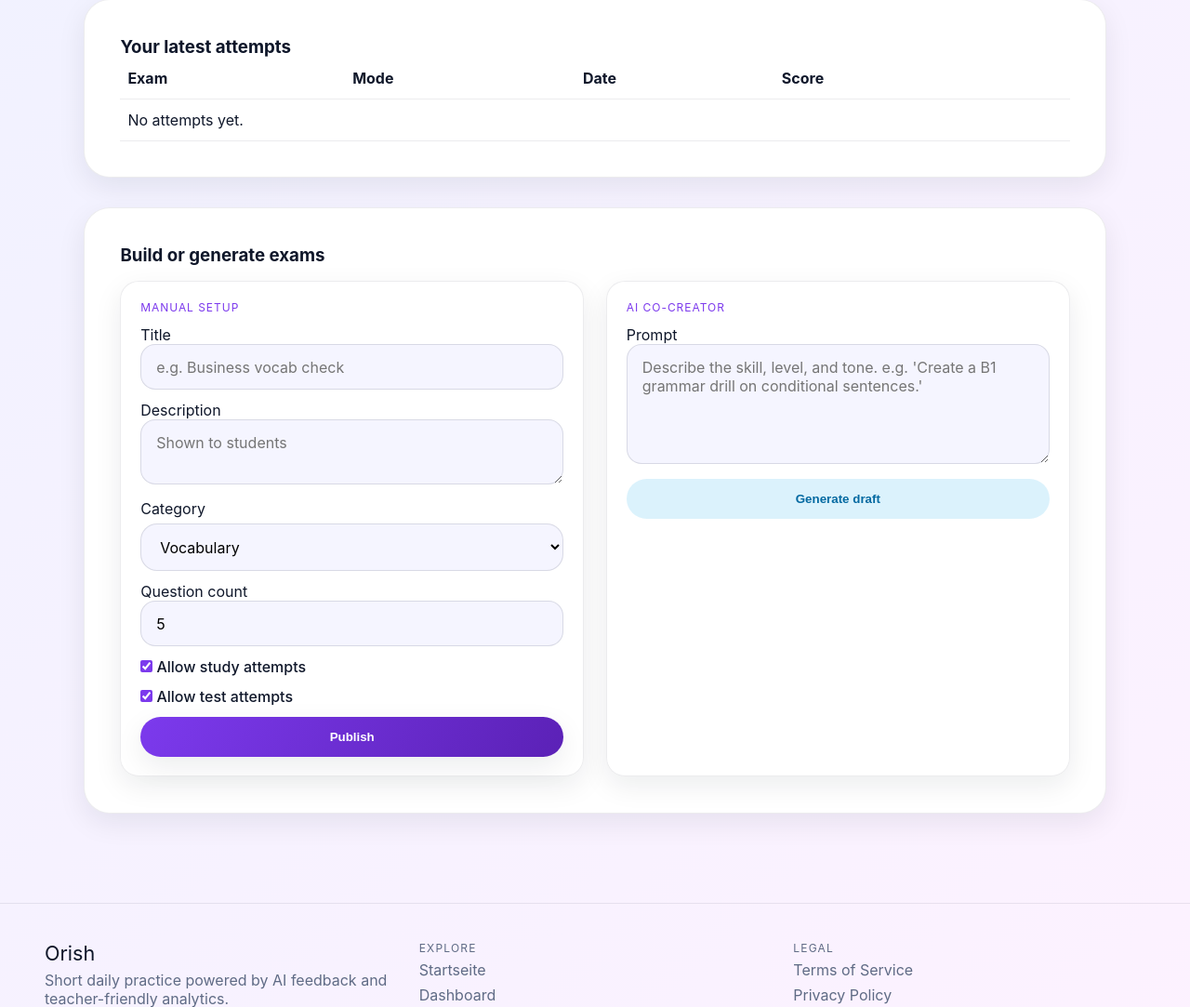
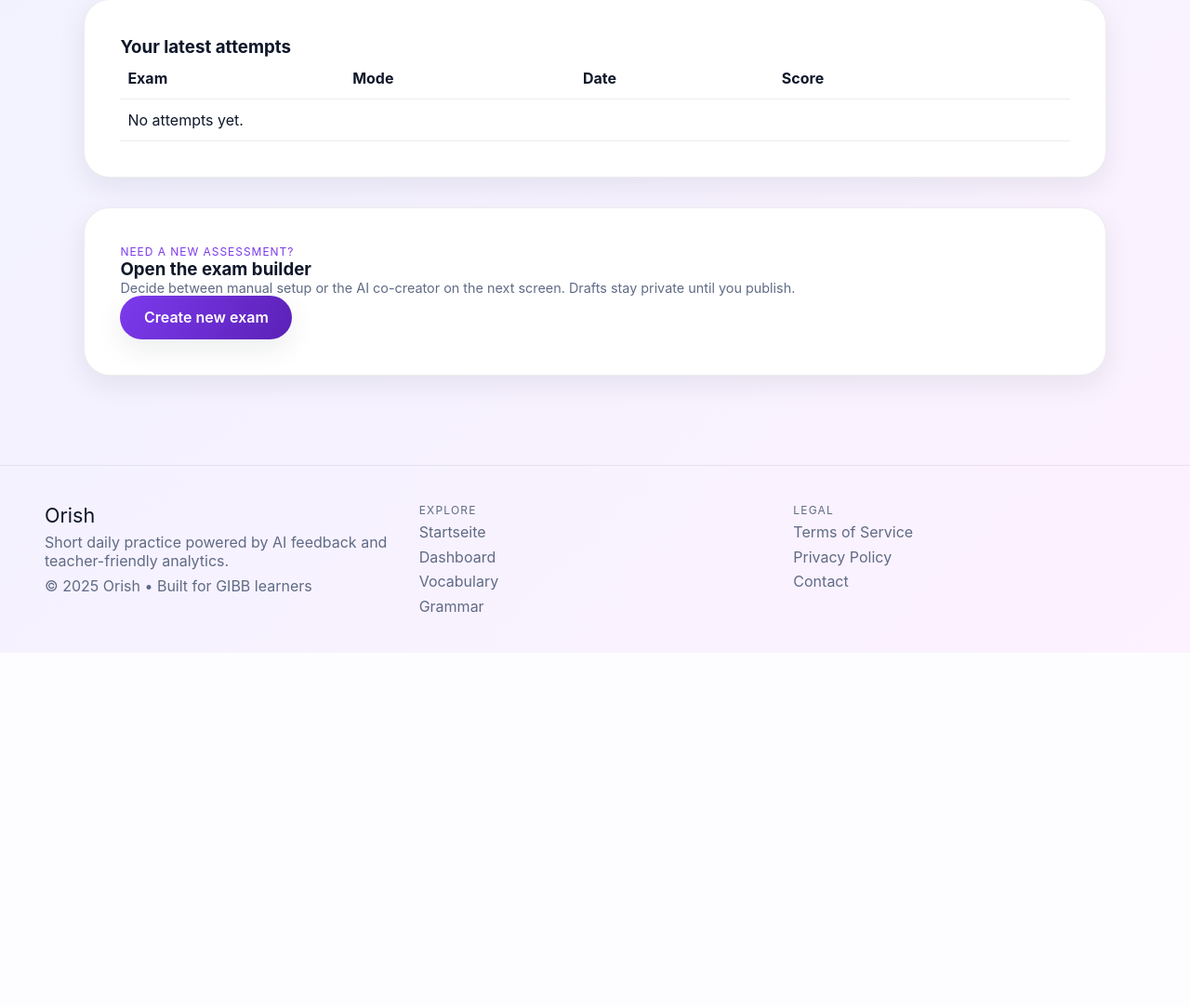
Before and after one commit to lhauri/orish, a Flask app: page /exams in a window 1280 px wide. Shown: the part 696-1779 px from the top of the page at 93% size. After the commit the page ends 1355 px from the top, so only its background shows below. Run offline with Flask 3, Linux system fonts and the light colour scheme; the visitor is signed in with stand-in values (Sample User, id 1); data comes from the database, SQL or seed files in the repository; data that the repository does not hold is empty; some libraries are stand-ins or nearby versions.

Commit message:
added new page

```diff
--- a/app.py
+++ b/app.py
@@ -1856,6 +1856,12 @@ def create_exam():
     return redirect(url_for("exams"))
 
 
+@app.route("/exams/new")
+@admin_required
+def new_exam():
+    return render_template("exam_create.html", categories=CATEGORIES)
+
+
 @app.route("/admin/exams/generate", methods=["POST"])
 @admin_required
 def generate_exam_ai():
--- a/templates/admin_questions.html
+++ b/templates/admin_questions.html
@@ -19,10 +19,10 @@
     <div class="admin-body">
         <section class="admin-form">
             <h3>AI generate {{ categories[category].label }} questions</h3>
-            <form method="post" action="{{ url_for('generate_question_ai', category=category) }}">
+            <form method="post" action="{{ url_for('generate_question_ai', category=category) }}" data-validate="true">
                 {{ csrf_field() }}
-                <label>Prompt<textarea name="prompt" rows="3" placeholder="e.g. Focus on travel vocabulary, B1 level."></textarea></label>
-                <button class="btn secondary">Generate via AI</button>
+                <label>Prompt<textarea name="prompt" rows="3" required placeholder="e.g. Focus on travel vocabulary, B1 level."></textarea></label>
+                <button class="btn secondary" disabled>Generate via AI</button>
             </form>
         </section>
         <section class="admin-form">
--- a/templates/exams.html
+++ b/templates/exams.html
@@ -118,35 +118,13 @@
 </div>
 {% if g.user['is_admin'] %}
 <div class="card">
-    <h3>Build or generate exams</h3>
-    <div class="exam-form-row">
-        <form class="exam-form-card" method="post" action="{{ url_for('create_exam') }}">
-            {{ csrf_field() }}
-            <p class="eyebrow">Manual setup</p>
-            <label>Title<input name="title" required placeholder="e.g. Business vocab check"></label>
-            <label>Description<textarea name="description" rows="2" placeholder="Shown to students"></textarea></label>
-            <label>Category
-                <select name="category">
-                    {% for key, meta in categories.items() %}
-                    <option value="{{ key }}">{{ meta.label }}</option>
-                    {% endfor %}
-                </select>
-            </label>
-            <label>Question count<input type="number" name="questions" value="5" min="3" max="15"></label>
-            <label class="toggle">
-                <input type="checkbox" name="study_enabled" checked> <span>Allow study attempts</span>
-            </label>
-            <label class="toggle">
-                <input type="checkbox" name="test_enabled" checked> <span>Allow test attempts</span>
-            </label>
-            <button class="btn primary">Publish</button>
-        </form>
-        <form class="exam-form-card" method="post" action="{{ url_for('generate_exam_ai') }}">
-            {{ csrf_field() }}
-            <p class="eyebrow">AI co-creator</p>
-            <label>Prompt<textarea name="prompt" rows="5" placeholder="Describe the skill, level, and tone. e.g. 'Create a B1 grammar drill on conditional sentences.'"></textarea></label>
-            <button class="btn secondary">Generate draft</button>
-        </form>
+    <div class="card-head">
+        <div>
+            <p class="eyebrow">Need a new assessment?</p>
+            <h3>Open the exam builder</h3>
+            <p class="muted">Decide between manual setup or the AI co-creator on the next screen. Drafts stay private until you publish.</p>
+        </div>
+        <a class="btn primary" href="{{ url_for('new_exam') }}">Create new exam</a>
     </div>
 </div>
 {% endif %}
```
Also changed, not shown: static/js/app.js (+30 -0 lines), templates/exam_create.html (added, +55 -0 lines), templates/exam_manage.html (+6 -6 lines).
